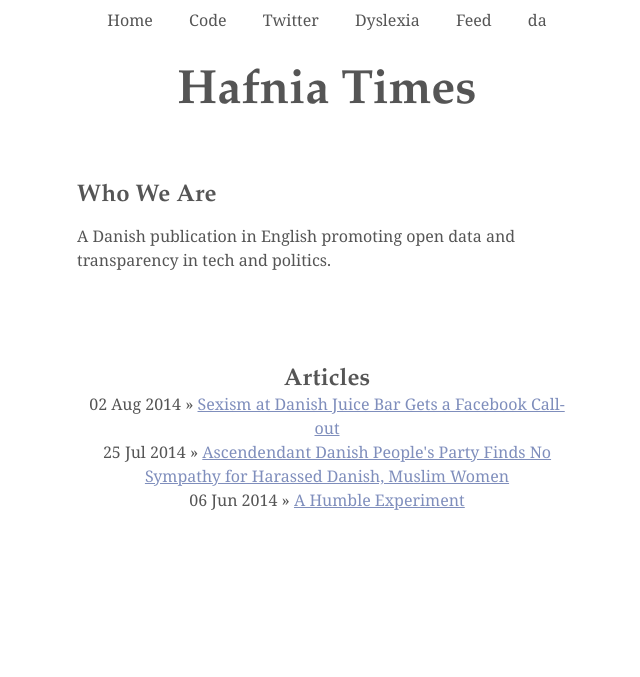
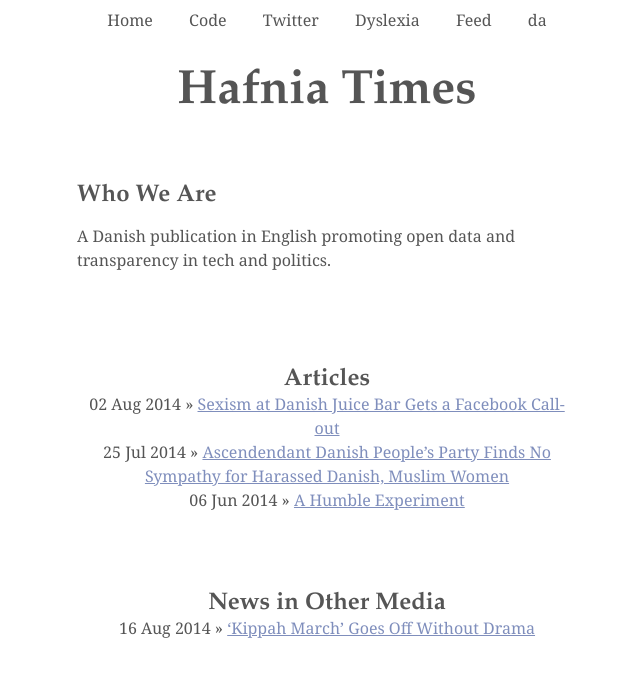
Before and after one commit to hafniatimes/hafniatimes.github.io, a Jekyll site: the page built from index.html, in a window 1280 px wide. Shown: the top 677 px of the page, without its empty margins (313-953 px from the left). Built offline with Jekyll 4.4.1, drawn with Linux system fonts in a browser that asks for light colours.

Commit message:
Support for linked articles

```diff
--- a/_config.yml
+++ b/_config.yml
@@ -108,10 +108,12 @@
         da:
             articles: "Artikler"
             description: "En dansk udgivelse på engelsk, som advokerer for åben data og gennemsigtighed i teknologi og politik."
+            linked_articles: "Nyheder I Andre Medier"
             who: "Hvem Vi Er"
         en:
             articles: "Articles"
             description: "A Danish publication in English promoting open data and transparency in tech and politics."
+            linked_articles: "News in Other Media"
             who: "Who We Are"
     post:
         da:
--- /dev/null
+++ b/_data/links/en.yml
@@ -0,0 +1,3 @@
+- title: "'Kippah March' Goes Off Without Drama"
+  date: 16 Aug 2014
+  url: http://www.thelocal.dk/20140816/kippah-march-goes-off-without-drama
--- a/_layouts/frontpage.html
+++ b/_layouts/frontpage.html
@@ -17,8 +17,20 @@
 
         <ul>
         {% for post in site.posts %}{% unless post.lang != page.lang %}
-            <li><span>{{ post.date | date_to_string }}</span> &raquo; <a href="{{ post.url }}">{{ post.title }}</a></li>
+            <li><span>{{ post.date | date_to_string }}</span> &raquo; <a href="{{ post.url }}">{{ post.title | markdownify | strip_html }}</a></li>
         {% endunless %}{% endfor %}
         </ul>
     </div>
 {% endif %}
+
+{% if site.data.links[page.lang] %}
+    <div id="linked-articles" class="box" role="section">
+        <h2>{{ u.linked_articles }}</h2>
+
+        <ul>
+        {% for link in site.data.links[page.lang] %}
+            <li><span>{{ link.date }}</span> &raquo; <a href="{{ link.url }}">{{ link.title | markdownify | strip_html }}</a></li>
+        {% endfor %}
+        </ul>
+    </div>
+{% endif %}
--- a/static/css/style.css
+++ b/static/css/style.css
@@ -256,13 +256,17 @@
 h2 {
   font-family: "Palatino Linotype", Georgia, serif; }
 
-#articles h2 {
+#articles h2,
+#linked-articles h2 {
   text-align: center; }
-#articles a {
+#articles a,
+#linked-articles a {
   color: #7f8ebc !important; }
-#articles ul {
+#articles ul,
+#linked-articles ul {
   text-align: center; }
-  #articles ul li {
+  #articles ul li,
+  #linked-articles ul li {
     list-style: none; }
 
 .post .date {
--- a/static/css/style.scss
+++ b/static/css/style.scss
@@ -45,7 +45,8 @@
     font-family: "Palatino Linotype", $font;
 }
 
-#articles {
+#articles,
+#linked-articles {
     h2 { text-align: center; }
     a  { color: $blue !important; }
     ul {
```
